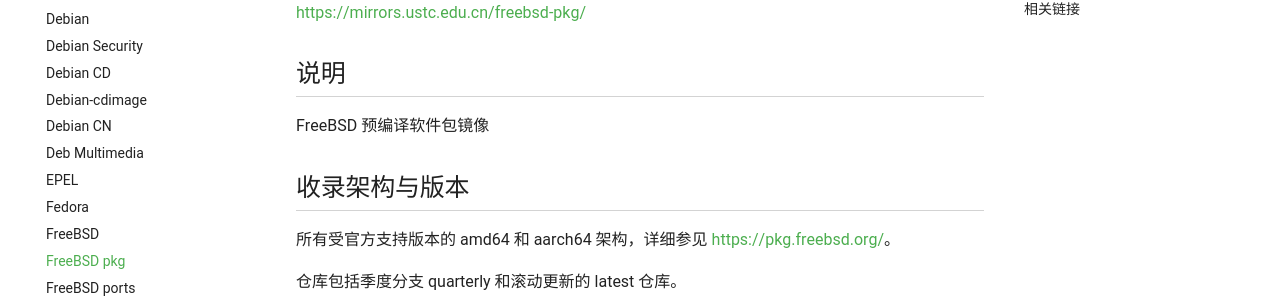
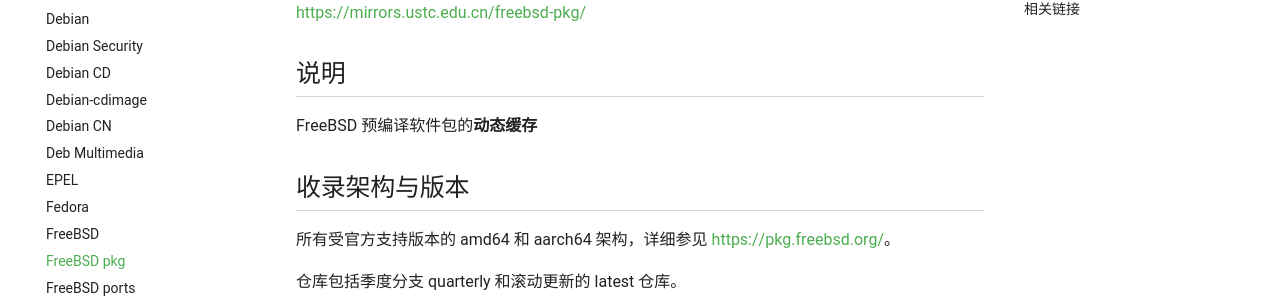
Before and after one commit to ustclug/mirrorhelp, an MkDocs documentation site: the page built from docs/freebsd-pkg.md, in a window 1280 px wide and 900 px high. Shown: the part 237-543 px from the top of the window. Built offline with MkDocs 1.6.1 and Material for MkDocs 9.7.7, drawn with Linux system fonts in a browser that asks for light colours; comment, search, counter and statistics services are not loaded.

Commit message:
freebsd-pkg: Clarify that currently it's a cache

```diff
--- a/docs/freebsd-pkg.md
+++ b/docs/freebsd-pkg.md
@@ -6,7 +6,7 @@
 
 ## 说明
 
-FreeBSD 预编译软件包镜像
+FreeBSD 预编译软件包的**动态缓存**
 
 ## 收录架构与版本
 
```
